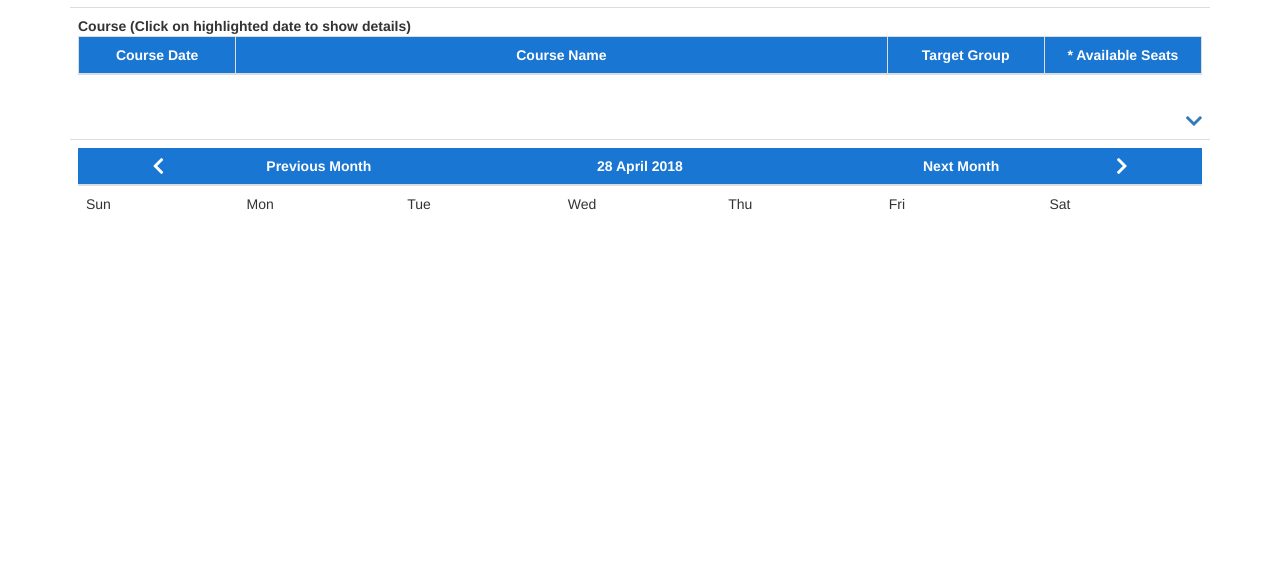
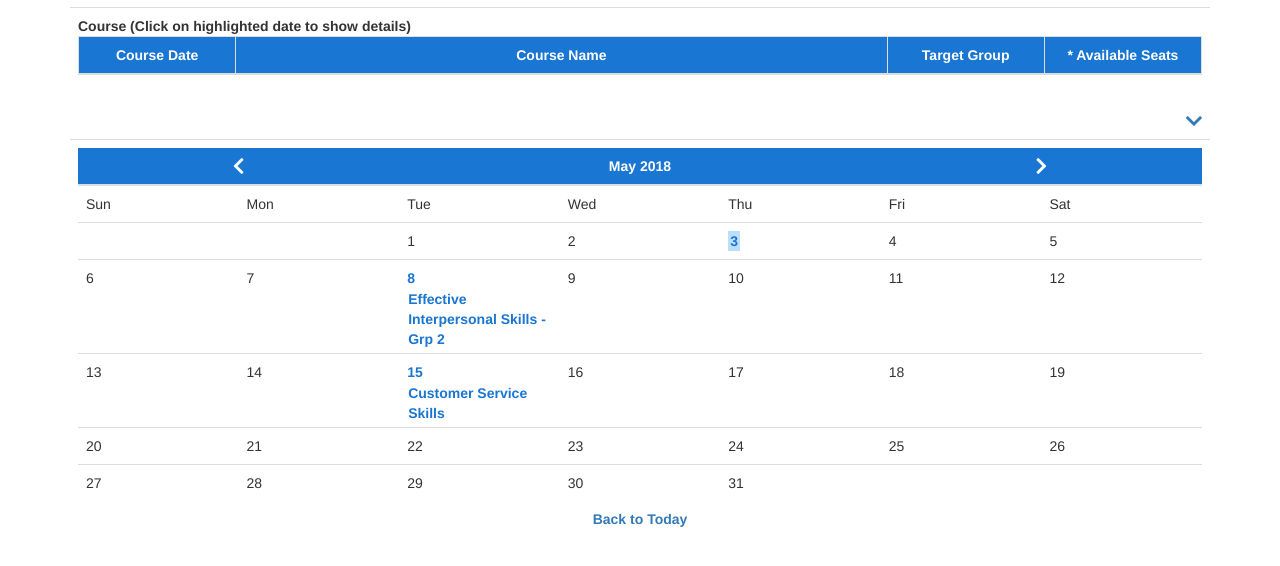
Before and after one commit to Alfred20697/calendar-test, a plain HTML site: page index.html in a window 1280 px wide. Shown: the part 102-668 px from the top of the page. Drawn offline with nearby package versions, Linux system fonts and the light colour scheme.

Commit message:
update changes

```diff
--- a/js/script.js
+++ b/js/script.js
@@ -438,7 +438,7 @@ function hideFullEventList() {
 }
 
 $(document).ready(function () {
-    // changeDate("startRender");
+    changeDate("startRender");
 });
 
 $(document).on("click", ".changeDateStart", function () {
```
Also changed, not shown: index.html (+4 -4 lines).
